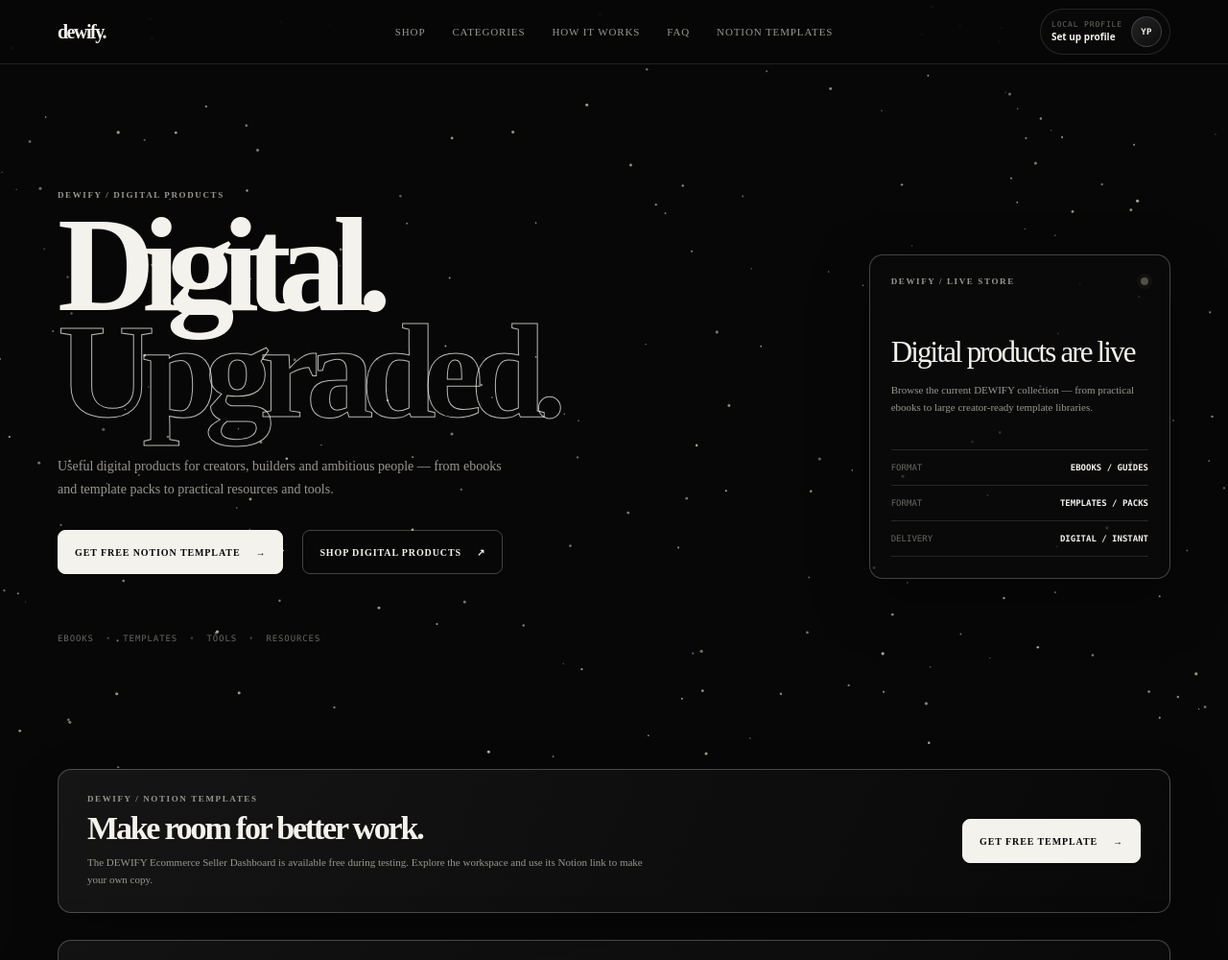
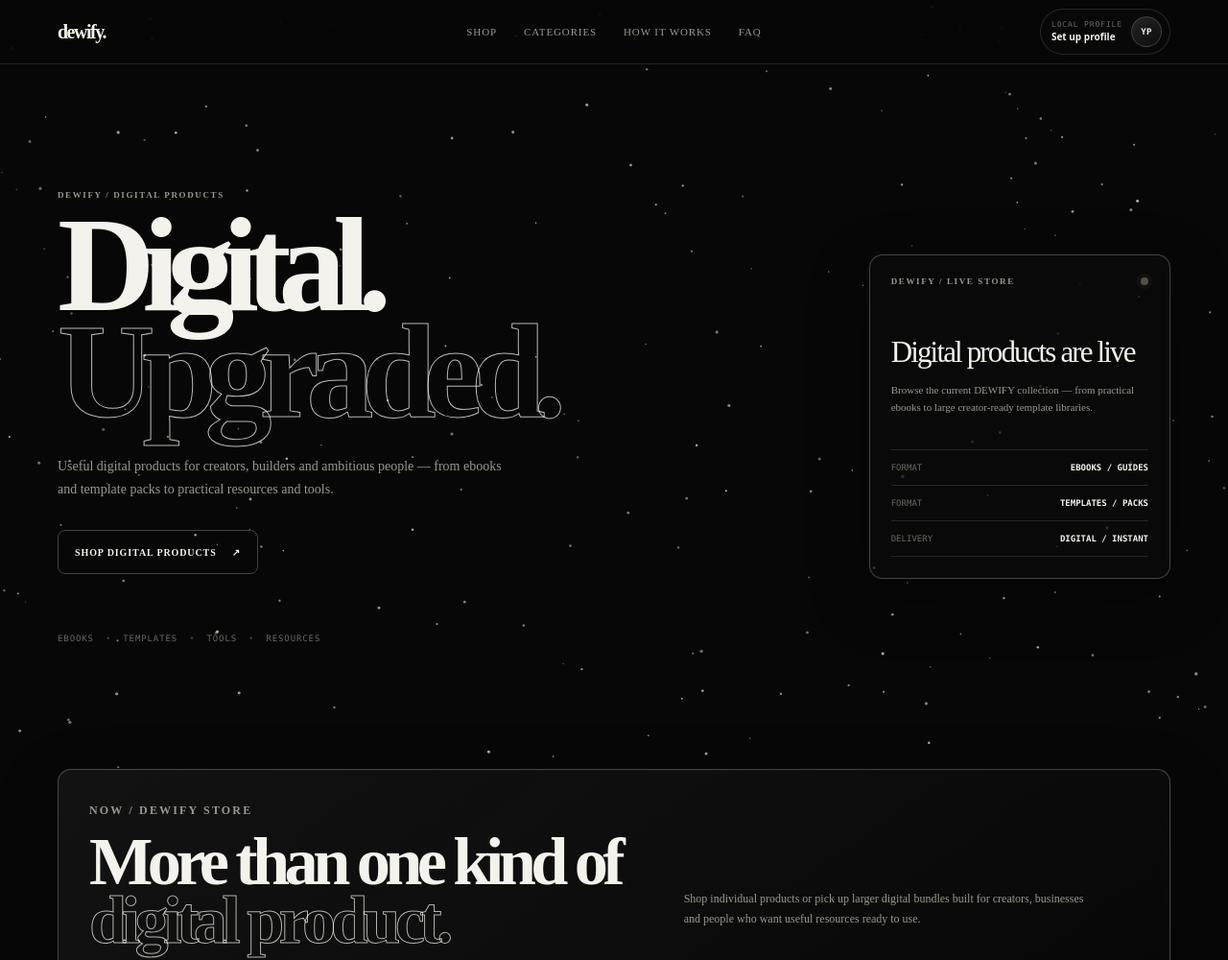
Before and after one commit to devansh-ggW/Dewify-Ecommerce, a plain HTML site: page index.html in a window 1280 px wide. Shown: the top 1000 px of the page at 96% size. Drawn offline with Linux system fonts and the light colour scheme.

Commit message:
Remove Notion marketplace navigation and homepage promotion

```diff
--- a/index.html
+++ b/index.html
@@ -14,24 +14,16 @@
 </head>
 <body>
   <canvas id="starfield" aria-hidden="true"></canvas>
-  <header class="site-header"><div class="container nav"><a class="brand" href="index.html" aria-label="dewify. home">dewify.</a><nav class="nav-links" aria-label="Main navigation"><a href="products.html">Shop</a><a href="categories.html">Categories</a><a href="how-it-works.html">How it works</a><a href="faq.html">FAQ</a><a href="notion-templates.html">Notion templates</a></nav><span class="store-pill">DIGITAL STORE</span></div></header>
+  <header class="site-header"><div class="container nav"><a class="brand" href="index.html" aria-label="dewify. home">dewify.</a><nav class="nav-links" aria-label="Main navigation"><a href="products.html">Shop</a><a href="categories.html">Categories</a><a href="how-it-works.html">How it works</a><a href="faq.html">FAQ</a></nav><span class="store-pill">DIGITAL STORE</span></div></header>
   <main>
-    <section class="hero container"><div class="hero-main"><p class="eyebrow">DEWIFY / DIGITAL PRODUCTS</p><h1>Digital.<br><span>Upgraded.</span></h1><p class="hero-lead">Useful digital products for creators, builders and ambitious people — from ebooks and template packs to practical resources and tools.</p><div class="hero-actions"><a class="button button-light" href="notion-templates.html" >Get free Notion template <span>→</span></a><a class="button button-ghost" href="products.html">Shop digital products <span>↗</span></a></div><div class="hero-micro"><span>EBOOKS</span><i>•</i><span>TEMPLATES</span><i>•</i><span>TOOLS</span><i>•</i><span>RESOURCES</span></div></div><aside class="hero-panel" aria-label="Store status"><div class="panel-top"><span class="eyebrow">DEWIFY / LIVE STORE</span><span class="status-dot"></span></div><div class="status-title">Digital products are live</div><p>Browse the current DEWIFY collection — from practical ebooks to large creator-ready template libraries.</p><div class="status-rows"><div><span>FORMAT</span><strong>EBOOKS / GUIDES</strong></div><div><span>FORMAT</span><strong>TEMPLATES / PACKS</strong></div><div><span>DELIVERY</span><strong>DIGITAL / INSTANT</strong></div></div></aside></section>
-    <section class="home-template-promo container" aria-label="DEWIFY Notion template marketplace">
-      <div class="home-template-copy">
-        <p class="eyebrow">DEWIFY / NOTION TEMPLATES</p>
-        <h2>Make room for better work.</h2>
-        <p>The DEWIFY Ecommerce Seller Dashboard is available free during testing. Explore the workspace and use its Notion link to make your own copy.</p>
-      </div>
-      <a class="button button-light" href="notion-templates.html">Get free template <span>→</span></a>
-    </section>
+    <section class="hero container"><div class="hero-main"><p class="eyebrow">DEWIFY / DIGITAL PRODUCTS</p><h1>Digital.<br><span>Upgraded.</span></h1><p class="hero-lead">Useful digital products for creators, builders and ambitious people — from ebooks and template packs to practical resources and tools.</p><div class="hero-actions"><a class="button button-ghost" href="products.html">Shop digital products <span>↗</span></a></div><div class="hero-micro"><span>EBOOKS</span><i>•</i><span>TEMPLATES</span><i>•</i><span>TOOLS</span><i>•</i><span>RESOURCES</span></div></div><aside class="hero-panel" aria-label="Store status"><div class="panel-top"><span class="eyebrow">DEWIFY / LIVE STORE</span><span class="status-dot"></span></div><div class="status-title">Digital products are live</div><p>Browse the current DEWIFY collection — from practical ebooks to large creator-ready template libraries.</p><div class="status-rows"><div><span>FORMAT</span><strong>EBOOKS / GUIDES</strong></div><div><span>FORMAT</span><strong>TEMPLATES / PACKS</strong></div><div><span>DELIVERY</span><strong>DIGITAL / INSTANT</strong></div></div></aside></section>
     <section class="coming-soon container" aria-label="Store announcement"><div class="coming-inner"><div><p class="eyebrow">NOW / DEWIFY STORE</p><h2>More than one kind of <span>digital product.</span></h2></div><p>Shop individual products or pick up larger digital bundles built for creators, businesses and people who want useful resources ready to use.</p></div></section>
     <section class="statement container"><div class="statement-mark">01</div><div><p class="statement-kicker">THE POINT</p><h2>Don't just download something.<br><em>Make it useful.</em></h2></div></section>
-    <section class="mindset-section"><div class="container mindset-inner"><div class="section-head"><div><p class="eyebrow">02 / PRODUCT CATEGORIES</p><h2>Something useful for the next move.</h2></div><p class="section-note">DEWIFY brings different kinds of digital products into one store — learning material, creator assets, templates, resources and tools.</p></div><div class="quote-grid"><article class="quote-card quote-feature"><span>01 / EBOOKS & GUIDES</span><p>Focused knowledge you can read, apply and keep.</p><small>LEARN</small></article><article class="quote-card"><span>02 / TEMPLATES</span><p>Editable starting points for websites, designs and projects.</p><small>CREATE</small></article><article class="quote-card"><span>03 / CREATOR PACKS</span><p>Large digital libraries built to save time and give you more to work with.</p><small>BUILD</small></article><article class="quote-card quote-dark"><span>04 / TOOLS & RESOURCES</span><p>Practical digital assets designed to make the work easier.</p><small>USE</small></article></div><div class="mindset-banner"><div><span>THE DEWIFY APPROACH</span><strong>Useful products. Clean delivery. No physical clutter.</strong></div><a class="text-link" href="products.html">Shop the collection <span>↗</span></a></div></div></section>
+    <section class="mindset-section"><div class="container mindset-inner"><div class="section-head"><div><p class="eyebrow">02 / PRODUCT CATEGORIES</p><h2>Something useful for the next move.</h2></div><p class="section-note">DEWIFY brings useful digital products into one store — learning material, creator assets, resources and tools.</p></div><div class="quote-grid"><article class="quote-card quote-feature"><span>01 / EBOOKS & GUIDES</span><p>Focused knowledge you can read, apply and keep.</p><small>LEARN</small></article><article class="quote-card"><span>02 / TEMPLATES</span><p>Editable starting points for websites, designs and projects.</p><small>CREATE</small></article><article class="quote-card"><span>03 / CREATOR PACKS</span><p>Large digital libraries built to save time and give you more to work with.</p><small>BUILD</small></article><article class="quote-card quote-dark"><span>04 / TOOLS & RESOURCES</span><p>Practical digital assets designed to make the work easier.</p><small>USE</small></article></div><div class="mindset-banner"><div><span>THE DEWIFY APPROACH</span><strong>Useful products. Clean delivery. No physical clutter.</strong></div><a class="text-link" href="products.html">Shop the collection <span>↗</span></a></div></div></section>
     <section class="feature-band"><div class="container"><div class="section-head"><div><p class="eyebrow">03 / THE STORE</p><h2>Find it. Get it. Use it.</h2></div><p class="section-note">DEWIFY keeps the buying experience simple so the product can get out of the way and the useful part can begin.</p></div><div class="steps"><article><span>01</span><h3>Browse</h3><p>Explore ebooks, template packs, creator bundles, resources and other digital products.</p></article><article><span>02</span><h3>Choose</h3><p>Open a product page, check what is included and pick the product that fits your needs.</p></article><article><span>03</span><h3>Use</h3><p>Complete checkout and get your digital product without waiting for physical shipping.</p></article></div></div></section>
     <section class="section container coming-section"><div class="coming-inner"><div><p class="eyebrow">04 / THE COLLECTION</p><h2>Built for<br><span>different goals.</span></h2></div><div><p>Expect more products across creator resources, business, AI, technology, productivity, learning and practical digital assets.</p><a class="button button-light" href="products.html">View all products <span>↗</span></a></div></div></section>
     <section class="section container"><div class="section-head"><div><p class="eyebrow">05 / NEXT</p><h2>Questions or ready to shop?</h2></div><p class="section-note">Use a dedicated page for the details instead of jumping around the homepage.</p></div><div class="steps"><article><span>01</span><h3>Categories</h3><p>See what kinds of digital products DEWIFY offers.</p><a class="text-link" href="categories.html">Open categories ↗</a></article><article><span>02</span><h3>How it works</h3><p>See the simple browse-to-download process.</p><a class="text-link" href="how-it-works.html">Open guide ↗</a></article><article><span>03</span><h3>FAQ</h3><p>Get answers about products, delivery and support.</p><a class="text-link" href="faq.html">Open FAQ ↗</a></article></div></section>
   </main>
-  <footer class="footer"><div class="container footer-inner"><div><a class="brand" href="index.html">dewify.</a><p>Digital products, upgraded.</p></div><div class="footer-links"><a href="products.html">Shop</a><a href="categories.html">Categories</a><a href="how-it-works.html">How it works</a><a href="faq.html">FAQ</a><a href="terms.html">Terms</a><a href="refund-policy.html">Refund Policy</a><a href="privacy.html">Privacy</a><a href="notion-templates.html">Notion templates</a></div><div class="footer-contact"><span class="eyebrow">SUPPORT</span><a href="mailto:dewifystores@gmail.com">dewifystores@gmail.com ↗</a></div><span class="copyright">© 2026 DEWIFY</span></div></footer><script src="stars.js" defer></script>
+  <footer class="footer"><div class="container footer-inner"><div><a class="brand" href="index.html">dewify.</a><p>Digital products, upgraded.</p></div><div class="footer-links"><a href="products.html">Shop</a><a href="categories.html">Categories</a><a href="how-it-works.html">How it works</a><a href="faq.html">FAQ</a><a href="terms.html">Terms</a><a href="refund-policy.html">Refund Policy</a><a href="privacy.html">Privacy</a></div><div class="footer-contact"><span class="eyebrow">SUPPORT</span><a href="mailto:dewifystores@gmail.com">dewifystores@gmail.com ↗</a></div><span class="copyright">© 2026 DEWIFY</span></div></footer><script src="stars.js" defer></script>
   <script src="local-profile.js?v=20260927-4" defer></script>
 </body></html>
```
